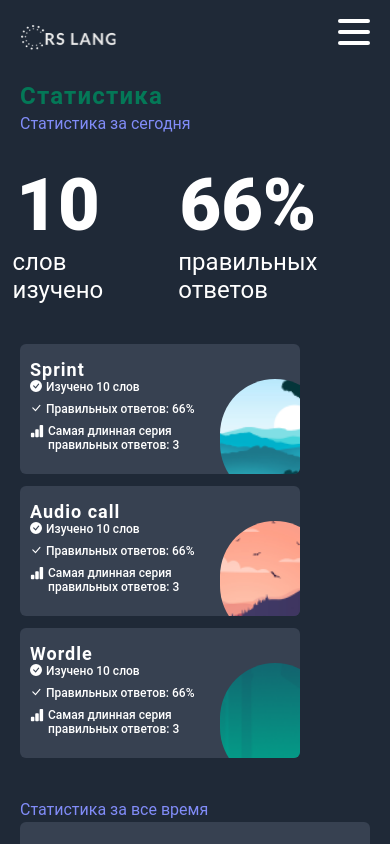
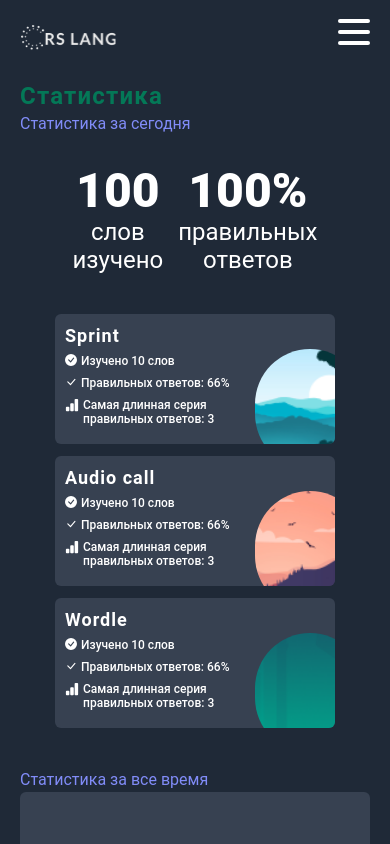
Before and after one commit to Arantiryo/rs-lang, a React (Create React App) app in the folder rs-lang/: page /statistics in a window 390 px wide. Shown: the top 844 px of the page. Built offline with nearby package versions, Linux system fonts and the light colour scheme.

Commit message:
feat: implement adaptive design

```diff
--- a/rs-lang/src/Containers/Statistics/AllTimeStats/AllTimeStats.tsx
+++ b/rs-lang/src/Containers/Statistics/AllTimeStats/AllTimeStats.tsx
@@ -7,7 +7,7 @@ export default function AllTimeStats() {
     <>
       {userInfo.userId === "" && (
         <div className="w-full h-[200px] bg-gray-700 rounded-md flex items-center justify-center">
-          <p className="text-white text-[18px] leading-[21px]">
+          <p className="text-white text-[18px] leading-[21px] text-center">
             Статистика доступна только авторизованным пользователям
           </p>
         </div>
--- a/rs-lang/src/Containers/Statistics/GameStatsCards/GameStatsCards.tsx
+++ b/rs-lang/src/Containers/Statistics/GameStatsCards/GameStatsCards.tsx
@@ -6,7 +6,9 @@ import {
 
 export default function GameStatsCards({ className }: { className: string }) {
   return (
-    <div className={`${className} relative flex gap-3 flex-wrap`}>
+    <div
+      className={`${className} relative flex justify-center md:justify-start gap-3 flex-wrap`}
+    >
       <div className="relative">
         <GameStatsSprint />
       </div>
--- a/rs-lang/src/Containers/Statistics/GeneralStats/GeneralStats.tsx
+++ b/rs-lang/src/Containers/Statistics/GeneralStats/GeneralStats.tsx
@@ -7,24 +7,24 @@ export default function GeneralStats() {
         lg:justify-start`}
     >
       <img
-        className="absolute hidden md:block md:top-[40px] md:right-[50px]"
+        className="absolute hidden lg:block lg:top-[40px] lg:right-[50px]"
         src={pseudo1}
         alt="pseudo element"
       />
-      <div className="flex justify-end gap-[75px] w-[70%] pt-5">
+      <div className="flex justify-center xl:justify-end gap-[15px] md:gap-[75px] w-[70%] pt-5">
         <div className="flex flex-col items-center">
-          <span className="text-white font-extrabold text-[72px] leading-[84px]">
-            10
+          <span className="text-white font-extrabold text-[48px] leading-[54px] md:text-[72px] md:leading-[84px]">
+            100
           </span>
-          <span className="text-white text-[24px] leading-[28px]">
+          <span className="text-white text-[24px] leading-[28px] text-center">
             слов изучено
           </span>
         </div>
         <div className="flex flex-col items-center">
-          <span className="text-white font-extrabold text-[72px] leading-[84px]">
-            66%
+          <span className="text-white font-extrabold text-[48px] leading-[54px] md:text-[72px] md:leading-[84px]">
+            100%
           </span>
-          <span className="text-white text-[24px] leading-[28px]">
+          <span className="text-white text-[24px] leading-[28px] text-center">
             правильных ответов
           </span>
         </div>
--- a/rs-lang/src/components/GameStatsCard/GameStatsCard.tsx
+++ b/rs-lang/src/components/GameStatsCard/GameStatsCard.tsx
@@ -30,7 +30,7 @@ export function GameStatsCard({
     >
       <div className={`overflow-hidden min-w-[170px] sm:h-full`}>
         <h4
-          className={`text-white font-semibold tracking-[1px] text-[18px] leading-[21px] sm:mb-2`}
+          className={`text-white font-semibold tracking-[1px] text-[18px] leading-[21px] mb-2`}
         >
           {name}
         </h4>
```
